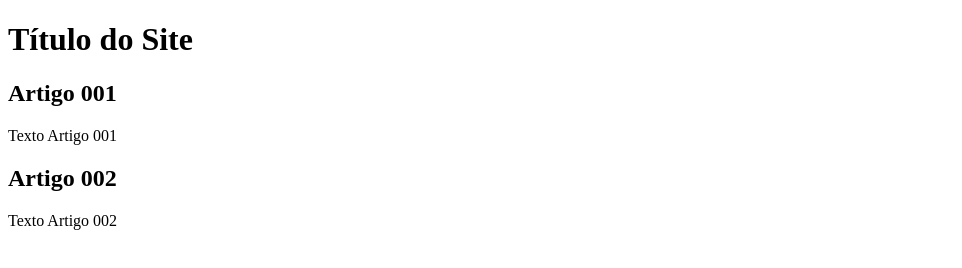
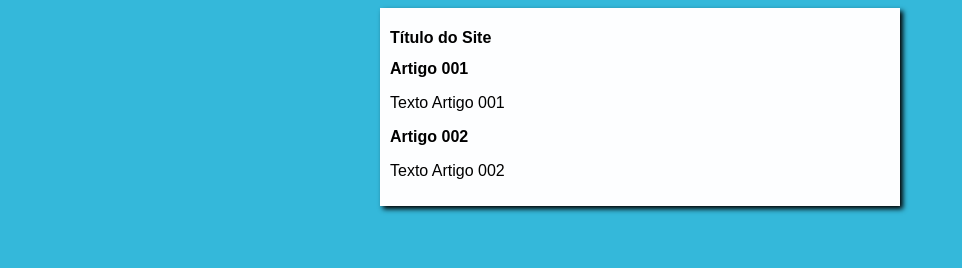
Before and after one commit to R3lss/Projeto-site, a plain HTML site: page index.html in a window 1280 px wide. Shown: the whole page, without its empty margins (0-962 px from the left). Drawn offline with Linux system fonts and the light colour scheme.

Commit message:
Design começado

```diff
--- /dev/null
+++ b/estilos/style.css
@@ -0,0 +1,17 @@
+* {
+    font-family: Arial, Helvetica, sans-serif;
+    font-size: 16px;
+}
+
+body    {
+    background-color: rgb(52, 184, 218);
+
+}
+
+main {
+    background-color: rgb(253, 254, 255);
+    width: 500px;
+    margin: auto;
+    padding: 10px;
+    box-shadow: 3px 3px 5px black;
+}
--- a/index.html
+++ b/index.html
@@ -5,6 +5,7 @@
     <meta http-equiv="X-UA-Compatible" content="IE=edge">
     <meta name="viewport" content="width=device-width, initial-scale=1.0">
     <title>Título do Site</title>
+    <link rel="stylesheet" href="estilos/style.css">
 </head>
 <body>
     <main>
```
